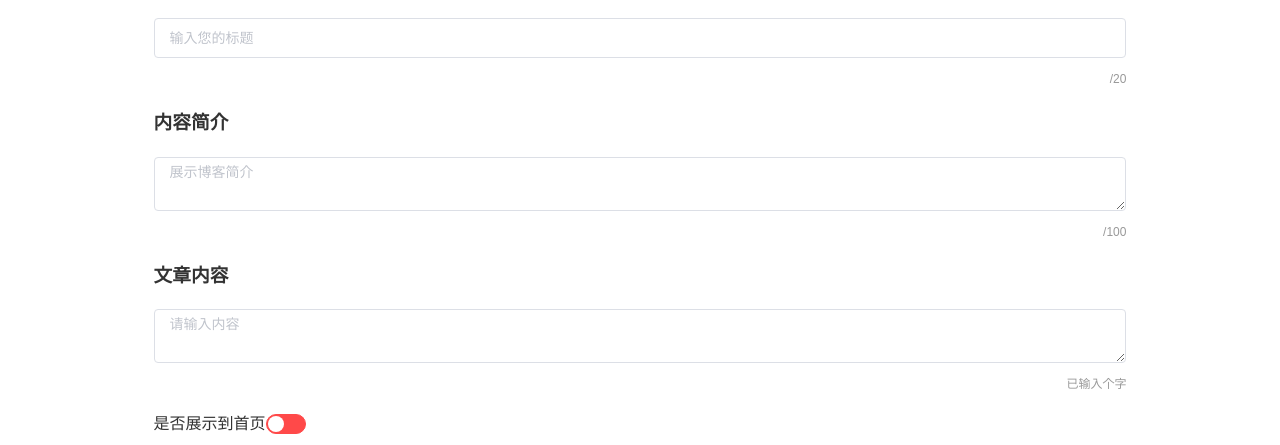
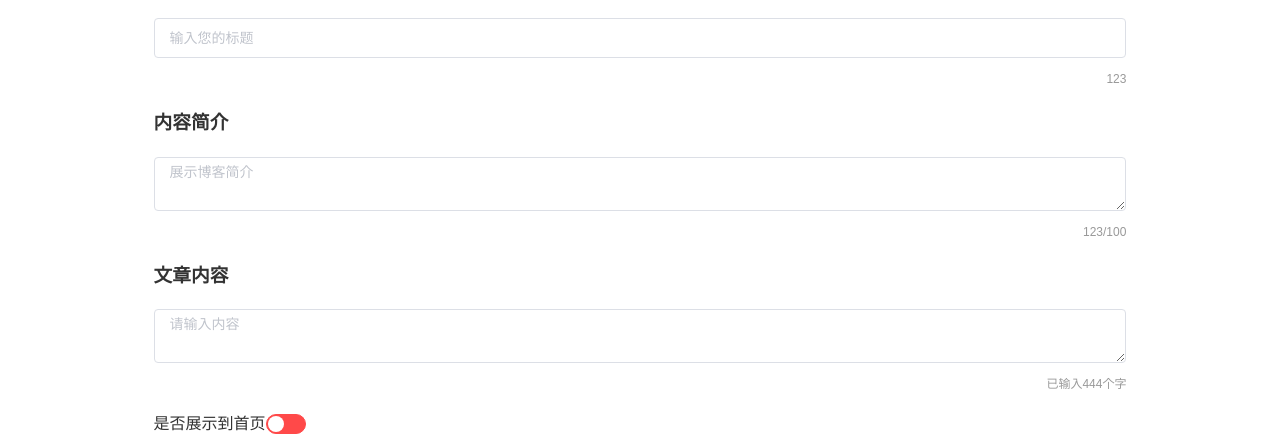
Before and after one commit to Michcola/vue-blog-client, a Vue app: page /#/create in a window 1280 px wide. Shown: the part 379-824 px from the top of the page. Built offline with nearby package versions, Linux system fonts and the light colour scheme; no server answers.

Commit message:
修改create的html及样式

```diff
--- a/src/pages/Create.vue
+++ b/src/pages/Create.vue
@@ -2,21 +2,21 @@
   <div id="create">
     <h1>创建文章</h1>
     <h3>文章标题</h3>
-    <el-input v-model="title" placeholder="输入您的标题" maxlength="20"></el-input>
-    <p class="msg"><span>{{titleMax}}/20</span></p>
+    <el-input placeholder="输入您的标题" maxlength="20"></el-input>
+    <p class="msg"><span>123</span></p>
     <h3>内容简介</h3>
     <!-- 自适应高度组件：添加 autosize 属性 -->
-    <el-input type="textarea" v-model="description" placeholder="展示博客简介" maxlength="100"></el-input>
-    <p class="msg"><span>{{descriptMax}}/100</span></p>
+    <el-input type="textarea" placeholder="展示博客简介" maxlength="100"></el-input>
+    <p class="msg"><span>123/100</span></p>
     <h3>文章内容</h3>
-    <el-input type="textarea" v-model="content" placeholder="请输入内容"></el-input>
-    <p class="msg"><span>已输入{{contentLength}}个字</span></p>
+    <el-input type="textarea" placeholder="请输入内容"></el-input>
+    <p class="msg"><span>已输入444个字</span></p>
     <!-- 添加 atIndex 开关 -->
     <p>
       <label>是否展示到首页</label>
-      <el-switch v-model="atIndex" active-color="#13ce66" inactive-color="#ff4949"></el-switch>
+      <el-switch active-color="#13ce66" inactive-color="#ff4949"></el-switch>
     </p>
-    <el-button @>确定</el-button>
+    <el-button >确定</el-button>
   </div>
 </template>
 
```
